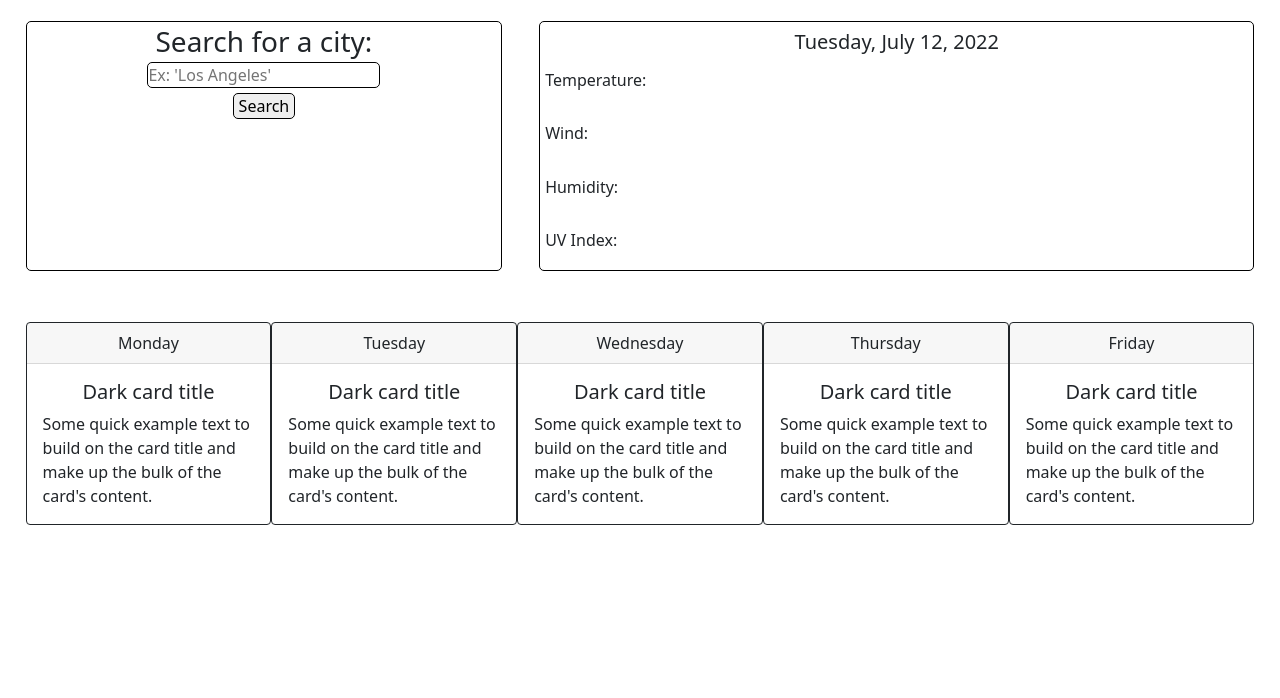
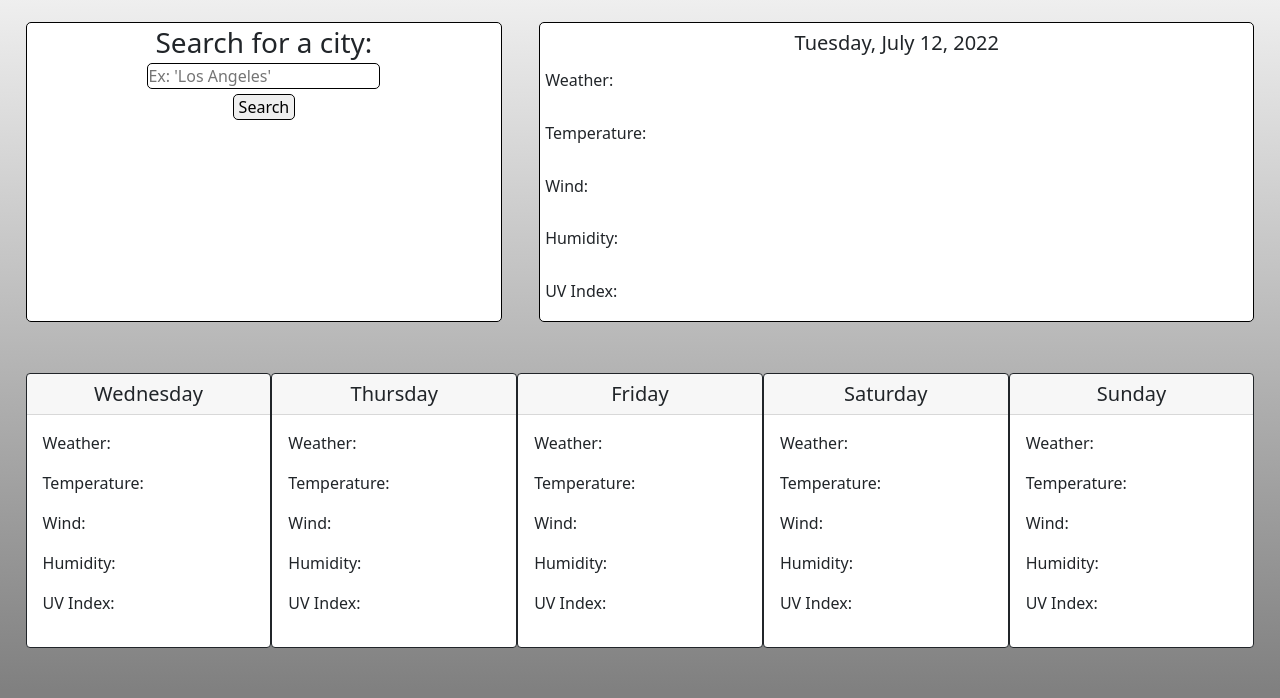
Before and after one commit to TonyQ032/Weather-Dashboard, a plain HTML site: page index.html in a window 1280 px wide. Shown: the part 102-800 px from the top of the page. Drawn offline with nearby package versions, Linux system fonts and the light colour scheme.

Commit message:
All weather cards now update with weather info

```diff
--- a/assets/css/style.css
+++ b/assets/css/style.css
@@ -8,17 +8,20 @@
   padding: 0;
 }
 
+html {
+  background-color: gray;
+}
+
 body {
-  /* background-image: url("../images/cloud-day-bg.jpeg"); */
-  background-position: center center;
+  background-image: linear-gradient(white, gray);
 }
 
 h1 {
-  color: white;
   background-color: var(--accent-color);
   text-align: center;
   padding: 20px;
   font-size: 48px;
+  border-bottom: 1px solid black;
 }
 
 h2 {
@@ -44,7 +47,8 @@ aside {
   display: flex;
   flex-direction: column;
   align-items: center;
-  height: 250px;
+  height: 300px;
+  background-color: white;
 }
 
 #search-container {
@@ -68,10 +72,8 @@ input {
 
 #prev-search-container {
   width: 100%;
-  height: 270px;
+  max-height: 270px;
   overflow-y: scroll;
-  /* display: flex;
-  flex-direction: column-reverse; */
 }
 
 #submit-search, #reset-search {
@@ -89,6 +91,8 @@ input {
   flex-direction: column;
   padding: 2px 5px;
   justify-content: space-between;
+  height: 300px;
+  background-color: white;
 }
 
 main {
@@ -98,6 +102,7 @@ main {
 
 #forecast-container {
   display: flex;
+  width: 100%;
 }
 
 
@@ -116,3 +121,7 @@ main {
 .card-title {
   text-align: center;
 }
+
+.card {
+  width: inherit;
+}
--- a/assets/js/script.js
+++ b/assets/js/script.js
@@ -1,8 +1,25 @@
 const apiKey = 'fa76766d12eaa3a72edce7f1ba7e3827';
 
 //Moment.js
+//-----------------------------------------------------------
 const dateElement = document.querySelector("#todays-date");
 dateElement.textContent = moment().format("dddd, MMMM DD, YYYY");
+
+//Assigns the next 5 days to the title of the cards at the bottom
+const cardTitles = document.querySelectorAll(".card-header");
+
+for (i = 0; i < cardTitles.length; i++) {
+  cardTitles[i].textContent = moment().add(i + 1, 'days').format("dddd");
+}
+
+//Defining DOM elements
+//-----------------------------------------------------------
+const cityName = document.querySelector("#city-name");
+const weatherEl = document.querySelector("#weather-value")
+const tempEl = document.querySelector("#temp-value");
+const windEl = document.querySelector("#wind-value");
+const humidityEl = document.querySelector("#humidity-value");
+const uVIndexEl = document.querySelector("#uv-value");
 
 //Search elements
 const searchBar = document.querySelector("#search-box");
@@ -10,14 +27,8 @@ const searchButton = document.querySelector("#submit-search");
 const searchList = document.querySelector("#prev-search-container");
 const resetButton = document.querySelector("#reset-search");
 
-//Defining DOM elements
-const cityName = document.querySelector("#city-name");
-const tempEl = document.querySelector("#temp-value");
-const windEl = document.querySelector("#wind-value");
-const humidityEl = document.querySelector("#humidity-value");
-const uVIndexEl = document.querySelector("#uv-value");
-
 //Generates list item for previous searches
+//-----------------------------------------------------------
 function generateListItem() {
   const userInput = searchBar.value;
 
@@ -41,7 +52,7 @@ function generateListItem() {
 }
 
 //Takes user's input and generates weather data using the API
-// function generateWeatherData(location) {
+//-----------------------------------------------------------
 function generateWeatherData(location) {
   let requestUrl1 = 'http://api.openweathermap.org/geo/1.0/direct?q=' + location + '&limit=5&appid=' + apiKey;
   fetch(requestUrl1)
@@ -60,7 +71,12 @@ function generateWeatherData(location) {
       const name = data[0].name;
 
       //Assigns city name on main card
-      cityName.textContent = `${name}, ${state}, ${country}`;
+      //Only puts State in info, if the city contains a value for 'state'
+      if (!state) {
+        cityName.textContent = `${name}, ${country}`;
+      } else {
+        cityName.textContent = `${name}, ${state}, ${country}`;
+      }
 
       let requestUrl2 = "https://api.openweathermap.org/data/2.5/onecall?lat=" + lat + "&lon=" + long + "&units=imperial&appid=" + apiKey;
       fetch(requestUrl2)
@@ -71,16 +87,44 @@ function generateWeatherData(location) {
           console.log(data2)
 
           //Data retrieved
+          const weatherValue = data2.current.weather[0].main + ", " + data2.current.weather[0].description;
           const tempValue = data2.current.temp;
           const windValue = data2.current.wind_speed;
           const humidityValue = data2.current.humidity;
           const uVIndexValue = data2.current.uvi;
 
           //Assigning DOM elements new textcontent
+          weatherEl.textContent = weatherValue;
           tempEl.textContent = tempValue + " °F";
           windEl.textContent = windValue + " mph";
           humidityEl.textContent = humidityValue + "%";
           uVIndexEl.textContent = uVIndexValue;
+
+          //Weather cards DOM elements
+          const cardWeathers = document.querySelectorAll(".card-weather");
+          const cardTemps = document.querySelectorAll(".card-temp");
+          const cardWinds = document.querySelectorAll(".card-wind");
+          const cardHumidities = document.querySelectorAll(".card-humidity");
+          const cardUVs = document.querySelectorAll(".card-uv");
+
+          //Assigns values to all weather cards
+          for (i = 0; i < cardWeathers.length; i++) {
+            const cWeatherValue = data2.daily[i].weather[0].main + ", " + data2.daily[i].weather[0].description;
+            cardWeathers[i].textContent = cWeatherValue;
+
+            const cTempValue = data2.daily[i].temp.day;
+            cardTemps[i].textContent = cTempValue + " °F";
+
+            const cWindValue = data2.daily[i].wind_speed;
+            cardWinds[i].textContent = cWindValue + "mph";
+
+            const cHumidityValue = data2.daily[i].humidity;
+            cardHumidities[i].textContent = cHumidityValue + "%";
+
+            const cUVValue = data2.daily[i].uvi;
+            cardUVs[i].textContent = cUVValue;
+          }
+
 
         })
 
@@ -89,17 +133,20 @@ function generateWeatherData(location) {
 }
 
 //Function that will run when user submits text into field
+//-----------------------------------------------------------
+//Runs when user clicks 'Search' button
 searchButton.addEventListener("click", () => {
   generateListItem();
 })
 
+//Runs when user presses 'enter' key
 searchBar.addEventListener("keydown", function (e) {
   if (e.keyCode === 13) {
     generateListItem();
   }
 })
 
-//Will execute a function only if a search result is clicked
+//Will generate weather data when a previous search is clicked
 searchList.addEventListener("click", (e) => {
   if (e.target.classList.contains("prev-search")) {
     const userInput = e.target.textContent;
--- a/index.html
+++ b/index.html
@@ -40,6 +40,7 @@
         <h2 id="city-name"></h2>
         <h3 id="todays-date"></h3>
       </div>
+      <p>Weather: <span id="weather-value"></span></p>
       <p>Temperature: <span id="temp-value"></span></p>
       <p>Wind: <span id="wind-value"></span></p>
       <p>Humidity: <span id="humidity-value"></span></p>
@@ -53,42 +54,57 @@
       <!-- https://getbootstrap.com/docs/5.0/components/card/ -->
       <!-- Five day forecast -->
       <div class="card border-dark mb-3" style="max-width: 18rem;">
-        <div class="card-header">Monday</div>
+        <h3 id="card-title-1" class="card-header">Monday</h3>
         <div class="card-body text-dark">
-          <h5 class="card-title">Dark card title</h5>
-          <p class="card-text">Some quick example text to build on the card title and make up the bulk of the card's content.</p>
+          <p class="card-text">Weather: <span class="card-weather"></span></p>
+          <p>Temperature: <span class="card-temp"></span></p>
+          <p>Wind: <span class="card-wind"></span></p>
+          <p>Humidity: <span class="card-humidity"></span></p>
+          <p>UV Index: <span class="card-uv"></span></p>
         </div>
       </div>
 
       <div class="card border-dark mb-3" style="max-width: 18rem;">
-        <div class="card-header">Tuesday</div>
+        <h3 id="card-title-2" class="card-header">Tuesday</h3>
         <div class="card-body text-dark">
-          <h5 class="card-title">Dark card title</h5>
-          <p class="card-text">Some quick example text to build on the card title and make up the bulk of the card's content.</p>
+          <p class="card-text">Weather: <span class="card-weather"></span></p>
+          <p>Temperature: <span class="card-temp"></span></p>
+          <p>Wind: <span class="card-wind"></span></p>
+          <p>Humidity: <span class="card-humidity"></span></p>
+          <p>UV Index: <span class="card-uv"></span></p>
         </div>
       </div>
 
       <div class="card border-dark mb-3" style="max-width: 18rem;">
-        <div class="card-header">Wednesday</div>
+        <h3 id="card-title-3" class="card-header">Wednesday</h3>
         <div class="card-body text-dark">
-          <h5 class="card-title">Dark card title</h5>
-          <p class="card-text">Some quick example text to build on the card title and make up the bulk of the card's content.</p>
+          <p class="card-text">Weather: <span class="card-weather"></span></p>
+          <p>Temperature: <span class="card-temp"></span></p>
+          <p>Wind: <span class="card-wind"></span></p>
+          <p>Humidity: <span class="card-humidity"></span></p>
+          <p>UV Index: <span class="card-uv"></span></p>
         </div>
       </div>
 
       <div class="card border-dark mb-3" style="max-width: 18rem;">
-        <div class="card-header">Thursday</div>
+        <h3 id="card-title-4" class="card-header">Thursday</h3>
         <div class="card-body text-dark">
-          <h5 class="card-title">Dark card title</h5>
-          <p class="card-text">Some quick example text to build on the card title and make up the bulk of the card's content.</p>
+          <p class="card-text">Weather: <span class="card-weather"></span></p>
+          <p>Temperature: <span class="card-temp"></span></p>
+          <p>Wind: <span class="card-wind"></span></p>
+          <p>Humidity: <span class="card-humidity"></span></p>
+          <p>UV Index: <span class="card-uv"></span></p>
         </div>
       </div>
 
       <div class="card border-dark mb-3" style="max-width: 18rem;">
-        <div class="card-header">Friday</div>
+        <h3 id="card-title-5" class="card-header">Friday</h3>
         <div class="card-body text-dark">
-          <h5 class="card-title">Dark card title</h5>
-          <p class="card-text">Some quick example text to build on the card title and make up the bulk of the card's content.</p>
+          <p class="card-text">Weather: <span class="card-weather"></span></p>
+          <p>Temperature: <span class="card-temp"></span></p>
+          <p>Wind: <span class="card-wind"></span></p>
+          <p>Humidity: <span class="card-humidity"></span></p>
+          <p>UV Index: <span class="card-uv"></span></p>
         </div>
       </div>
 
```
